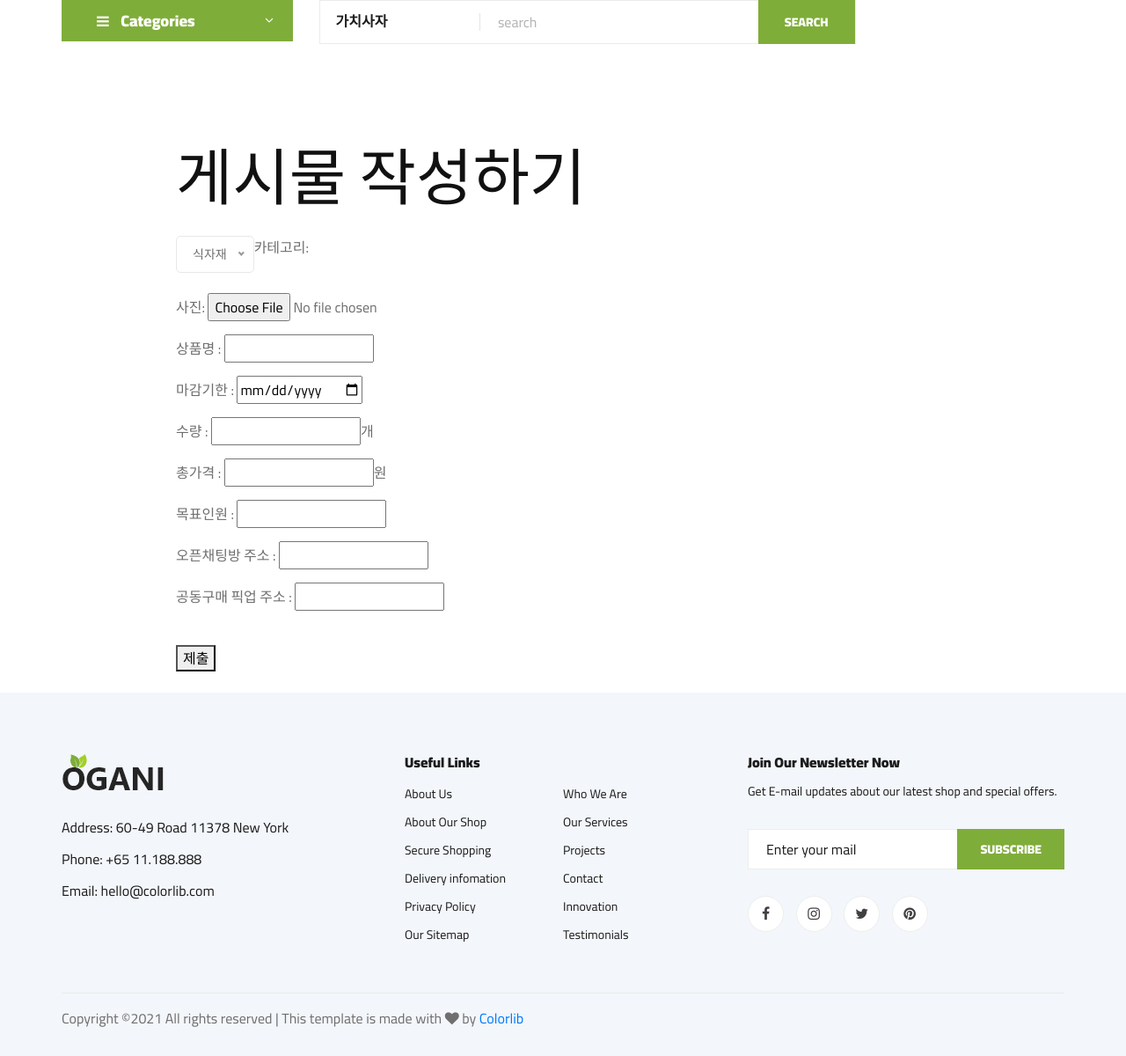
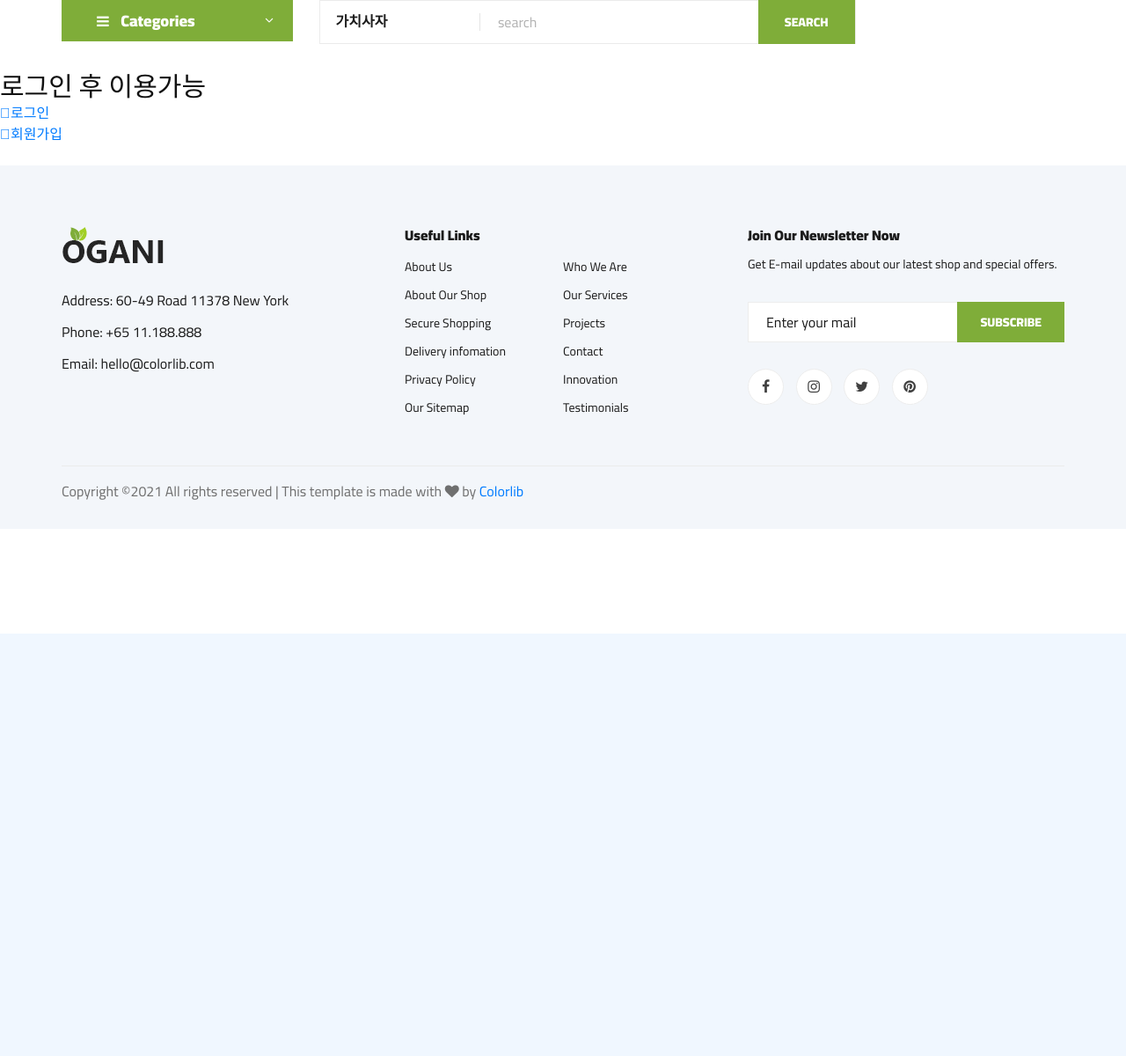
Before and after one commit to lhs961021/purchase_mate, a Django app: page /shop/makepost/ in a window 1280 px wide. Shown: the part 80-1280 px from the top of the page at 88% size. After the commit the page ends 800 px from the top, so only its background shows below. Run offline with Django 3.2, Linux system fonts and the light colour scheme; some libraries are stand-ins or nearby versions.

Commit message:
로그인 했을 때만 모집글 쓸 수 있도록

```diff
--- a/posts/templates/makepost.html
+++ b/posts/templates/makepost.html
@@ -1,10 +1,12 @@
 {% extends 'base.html' %}
 {% load static %}
 {% block content %}
-<section style="margin:0px 200px; margin-top:80px;">
-<h1> 게시물 작성하기 </h1><br>
 
-<form action="{%url 'posts:create'%}" method="post" enctype="multipart/form-data">
+{% if user.is_authenticated %}
+    <section style="margin:0px 200px; margin-top:80px;">
+    <h1> 게시물 작성하기 </h1><br>
+
+    <form action="{%url 'posts:create'%}" method="post" enctype="multipart/form-data">
     {% csrf_token %}
     <p>카테고리:<label for="category"></label>
         <select name="category" id="category">
@@ -24,5 +26,13 @@
     <br><button type="submit">제출</button>
 </form>
 </section>
+
+{% else %}
+    <h3>로그인 후 이용가능</h3>
+    <ul class="actions">
+        <li><a href="{% url 'account_login'%}" class="button icon solid fa-file">로그인</a></li>
+        <li><a href="{% url 'account_signup'%}" class="button icon solid fa-file">회원가입</a></li>
+    </ul>
 <br>
+{%endif%}
 {% endblock %}
--- a/posts/views.py
+++ b/posts/views.py
@@ -52,7 +52,7 @@ def deadline_postlist(request):
     return render(request,'sort/deadline_postlist.html',{'post':post})
 
 def distance_postlist(request):
-    post=Post.objects.all()
+    post=Post.objects.all('spot')
     return render(request,'sort/distance_postlist.html',{'post':post})
 
 def price_postlist(request):
```
Also changed, not shown: community/migrations/0005_alter_compost_id.py (added), map/migrations/0006_alter_search_id.py (added), posts/migrations/0009_alter_spot_id.py (added), users/migrations/0009_alter_profile_id.py (added).
